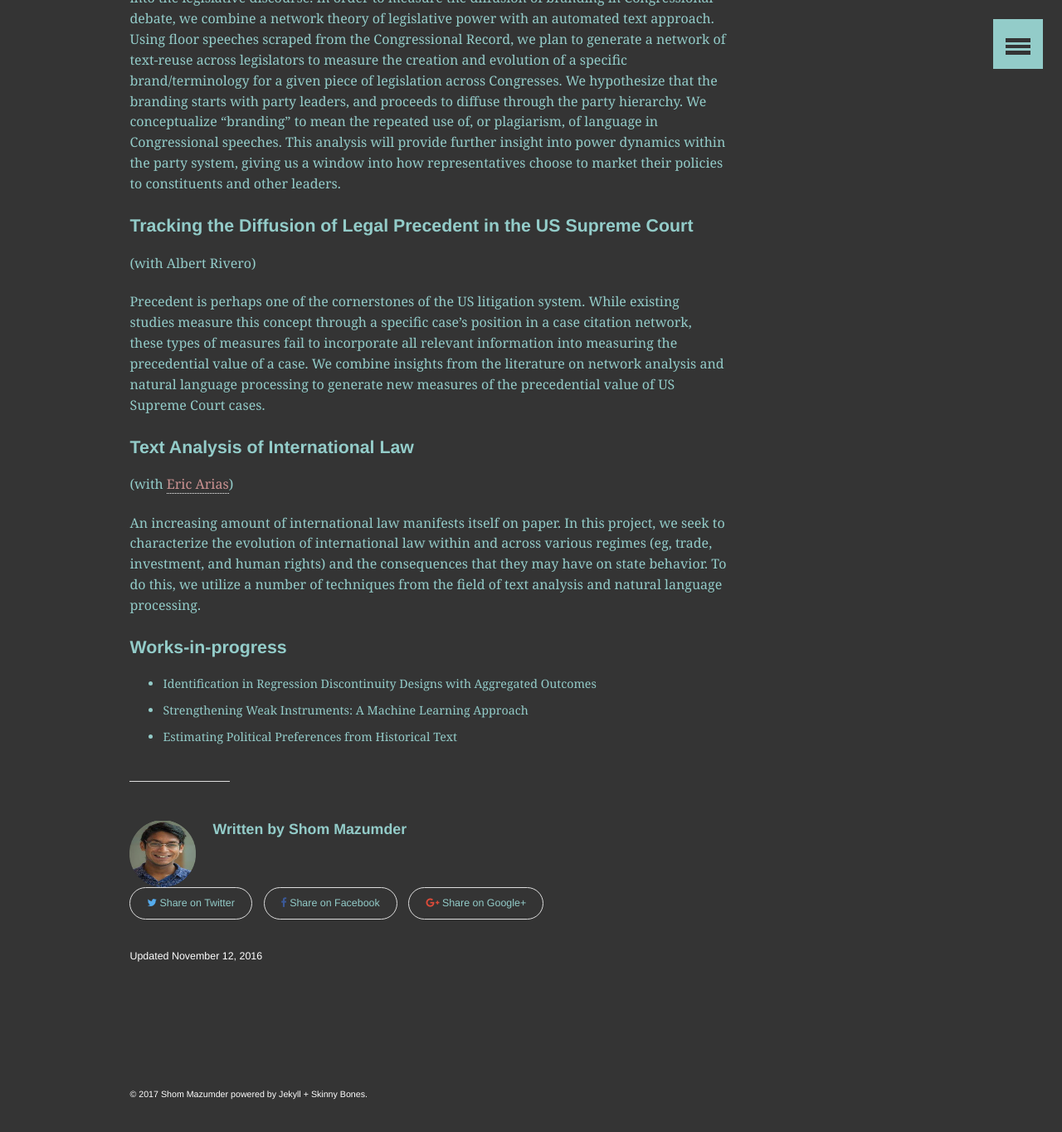
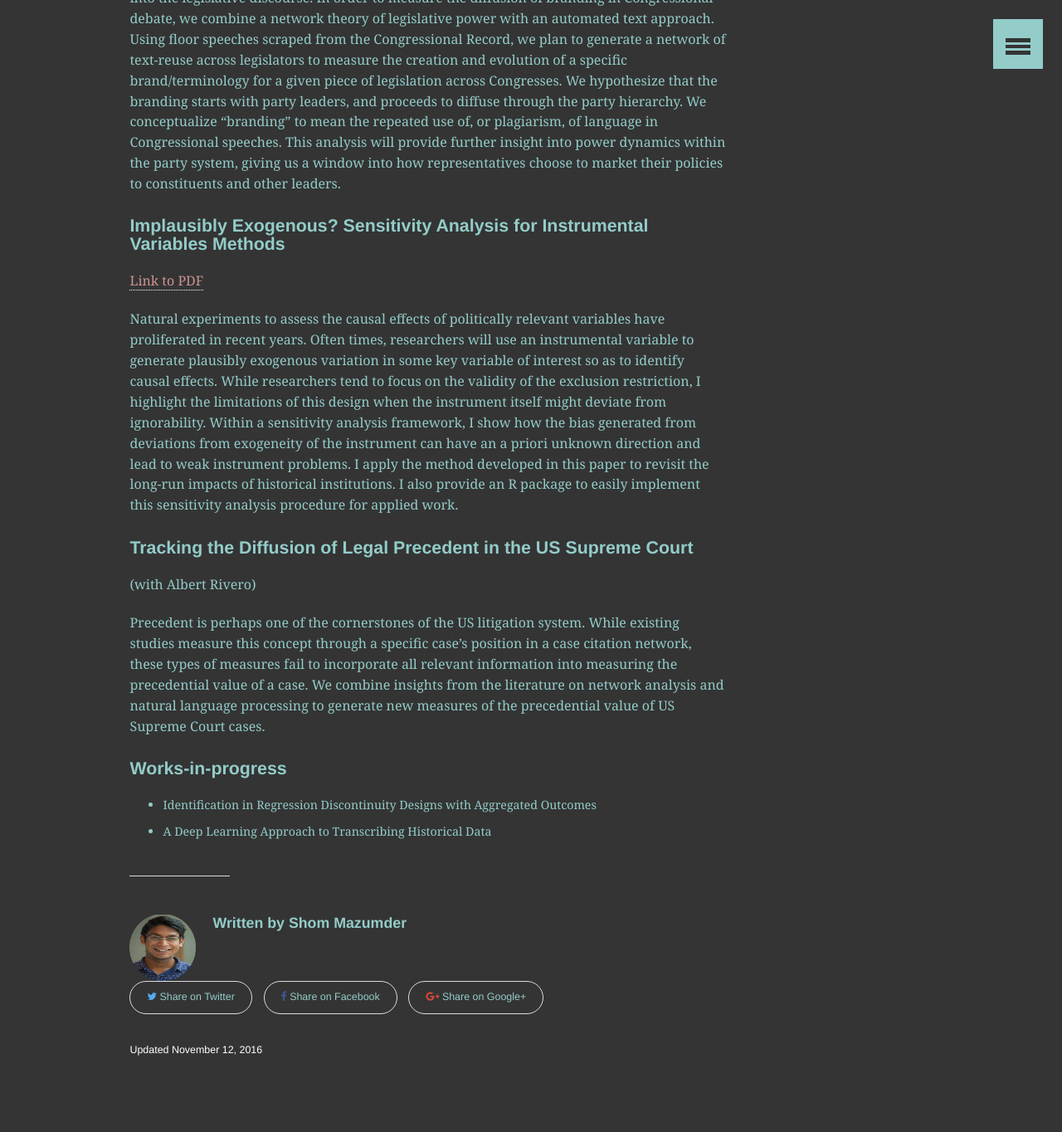
Before and after one commit to shommazumder/shommazumder.github.io-archive, a Jekyll site: the page built from _posts/2016-11-12-methods.md, in a window 1280 px wide and 1400 px high, scrolled down 510 px. Shown: the top 1364 px of the window at 83% size. Built offline with Jekyll 4.4.1, drawn with Linux system fonts in a browser that asks for light colours.

Commit message:
updated research theme pages and added iv sensitivity analysis paper

```diff
--- a/_posts/2016-11-12-methods.md
+++ b/_posts/2016-11-12-methods.md
@@ -10,18 +10,17 @@
 
 Brands matter. For example, the phrase "death panels,” which was used to described a minor portion of the Affordable Care Act, was used by Republicans to easily mar- ket their anti-reform position. The brand caught on, and debate over death panels nearly derailed President Obama’s effort at reforming the health insurance system in the United States. While incredibly effective, little is known about the sources of these legislative brands and how they spread into the legislative discourse. In order to measure the diffusion of branding in Congressional debate, we combine a network theory of legislative power with an automated text approach. Using floor speeches scraped from the Congressional Record, we plan to generate a network of text-reuse across legislators to measure the creation and evolution of a specific brand/terminology for a given piece of legislation across Congresses. We hypothesize that the branding starts with party leaders, and proceeds to diffuse through the party hierarchy. We conceptualize “branding” to mean the repeated use of, or plagiarism, of language in Congressional speeches. This analysis will provide further insight into power dynamics within the party system, giving us a window into how representatives choose to market their policies to constituents and other leaders.
 
+#### Implausibly Exogenous? Sensitivity Analysis for Instrumental Variables Methods
+[Link to PDF]({{site.url}}/files/mazumder-ivsens-v1.pdf)
+
+Natural experiments to assess the causal effects of politically relevant variables have proliferated in recent years. Often times, researchers will use an instrumental variable to generate plausibly exogenous variation in some key variable of interest so as to identify causal effects. While researchers tend to focus on the validity of the exclusion restriction, I highlight the limitations of this design when the instrument itself might deviate from ignorability. Within a sensitivity analysis framework, I show how the bias generated from deviations from exogeneity of the instrument can have an a priori unknown direction and lead to weak instrument problems. I apply the method developed in this paper to revisit the long-run impacts of historical institutions. I also provide an R package to easily implement this sensitivity analysis procedure for applied work.
+
 #### Tracking the Diffusion of Legal Precedent in the US Supreme Court
 \(with Albert Rivero\)
 
 Precedent is perhaps one of the cornerstones of the US litigation system. While existing studies measure this concept through a specific case's position in a case citation network, these types of measures fail to incorporate all relevant information into measuring the precedential value of a case. We combine insights from the literature on network analysis and natural language processing to generate new measures of the precedential value of US Supreme Court cases.
 
-#### Text Analysis of International Law
-\(with [Eric Arias](https://wp.nyu.edu/ericarias/)\)
-
-An increasing amount of international law manifests itself on paper. In this project, we seek to characterize the evolution of international law within and across various regimes \(eg, trade, investment, and human rights\) and the consequences that they may have on state behavior. To do this, we utilize a number of techniques from the field of text analysis and natural language processing.
-
 #### Works-in-progress
 
 * Identification in Regression Discontinuity Designs with Aggregated Outcomes
-* Strengthening Weak Instruments: A Machine Learning Approach
-* Estimating Political Preferences from Historical Text
+* A Deep Learning Approach to Transcribing Historical Data
```
Also changed, not shown: _posts/2016-10-11-ipe.md (+2 -0 lines), _posts/2017-04-05-peco.md (+2 -2 lines), _posts/2017-04-05-south.md (+0 -6 lines), 1 other file.
